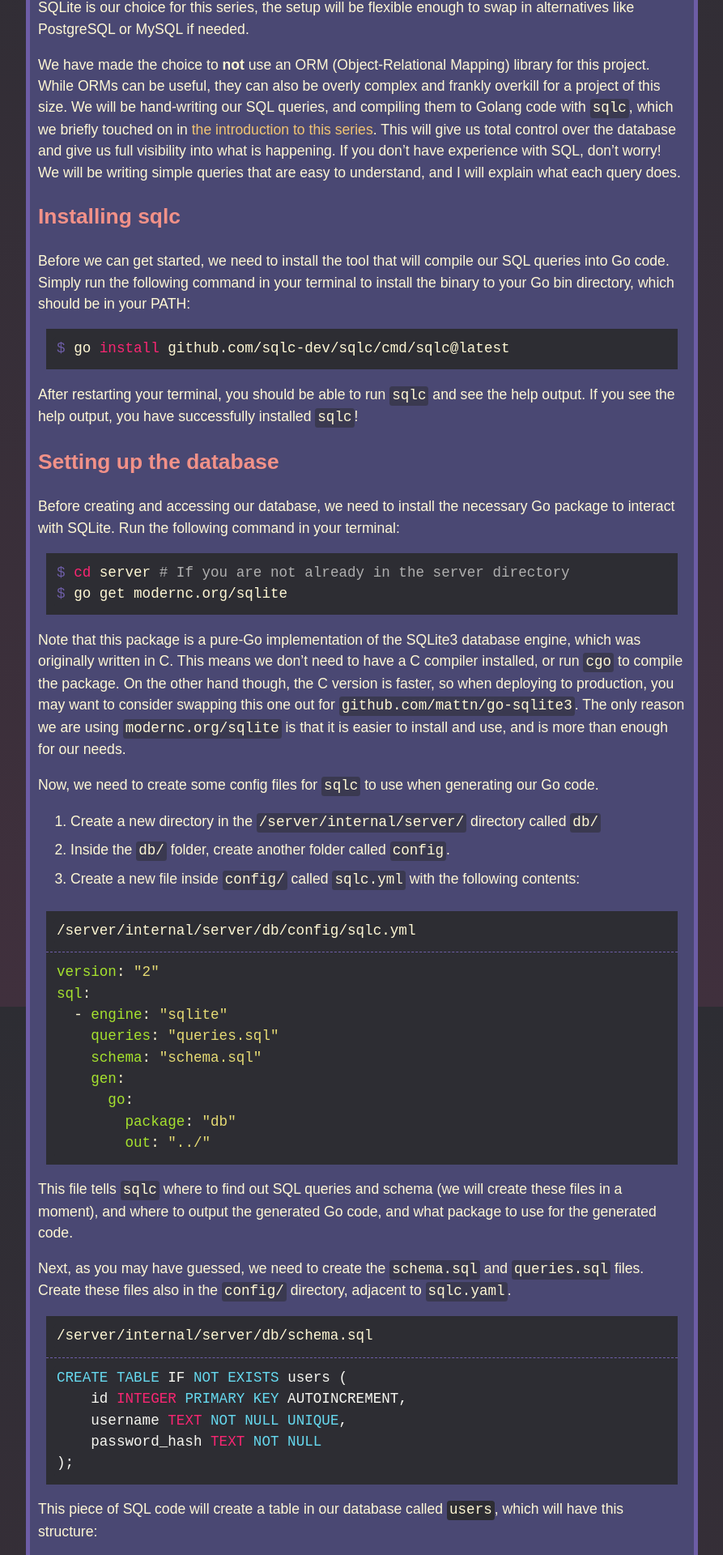
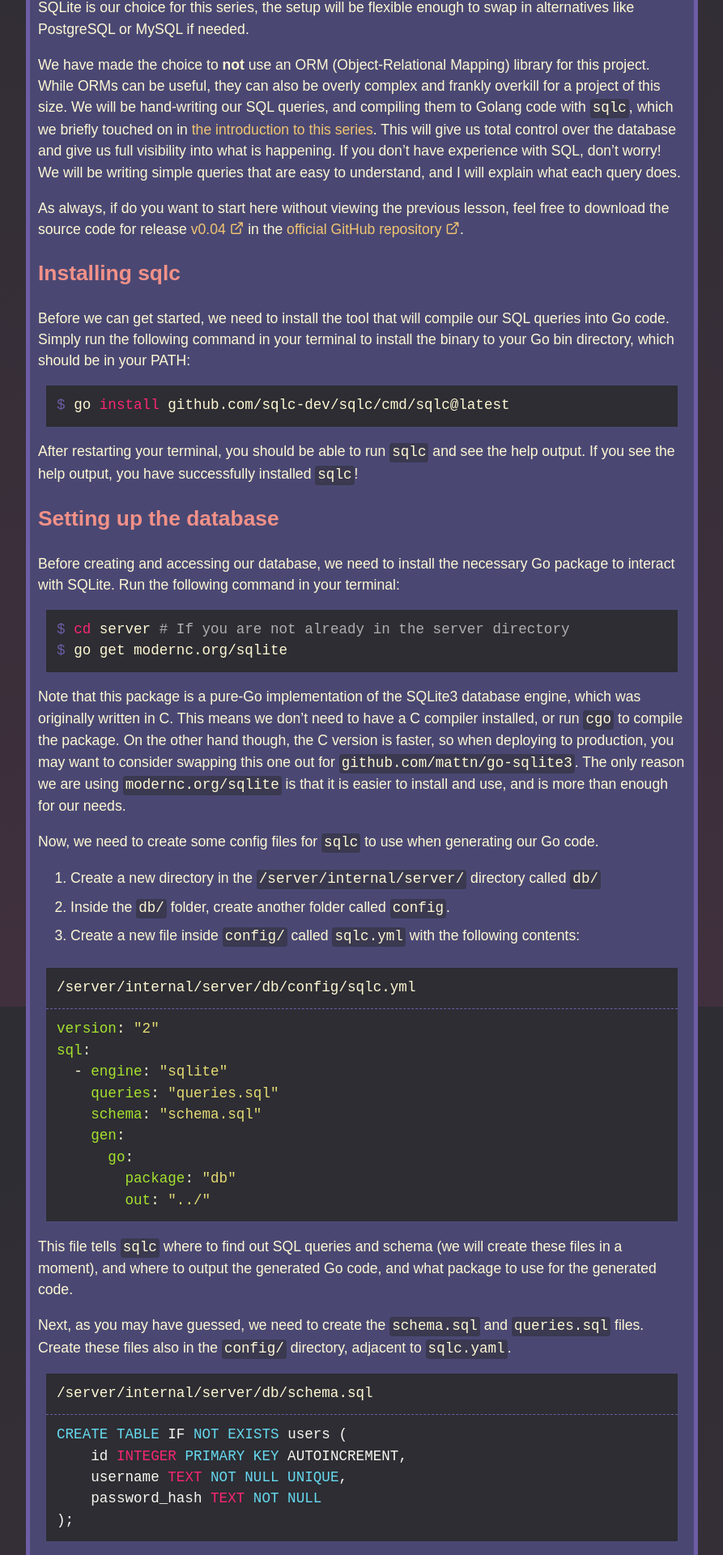
Before and after one commit to tristanbatchler/tbat.me, a Jekyll site: the page built from _posts/2024-11-10-godot-golang-mmo-part-5.md, in a window 1280 px wide. Shown: the part 401-2321 px from the top of the page at 81% size, without its empty margins (193-1086 px from the left). Built offline with Jekyll 4.4.1, drawn with Linux system fonts in a browser that asks for light colours; some web fonts are replaced.

Commit message:
Add download link for source code release v0.04 in tutorial post

```diff
--- a/_posts/2024-11-10-godot-golang-mmo-part-5.md
+++ b/_posts/2024-11-10-godot-golang-mmo-part-5.md
@@ -10,6 +10,8 @@
 We’ll use SQLite, a lightweight yet powerful database engine ideal for small-to-medium projects. While SQLite is our choice for this series, the setup will be flexible enough to swap in alternatives like PostgreSQL or MySQL if needed.
 
 We have made the choice to **not** use an ORM (Object-Relational Mapping) library for this project. While ORMs can be useful, they can also be overly complex and frankly overkill for a project of this size. We will be hand-writing our SQL queries, and compiling them to Golang code with `sqlc`, which we briefly touched on in [the introduction to this series](/2024/11/08/godot-golang-mmo-intro#other-key-changes-in-this-project). This will give us total control over the database and give us full visibility into what is happening. If you don't have experience with SQL, don't worry! We will be writing simple queries that are easy to understand, and I will explain what each query does.
+
+As always, if do you want to start here without viewing the previous lesson, feel free to download the source code for release [v0.04](https://github.com/tristanbatchler/Godot4Go_MMO/releases/tag/v0.04) in the [official GitHub repository](https://github.com/tristanbatchler/Godot4Go_MMO).
 
 ## Installing sqlc
 
```
Also changed, not shown: _posts/2024-11-10-godot-golang-mmo-part-4.md (+2 -0 lines).
